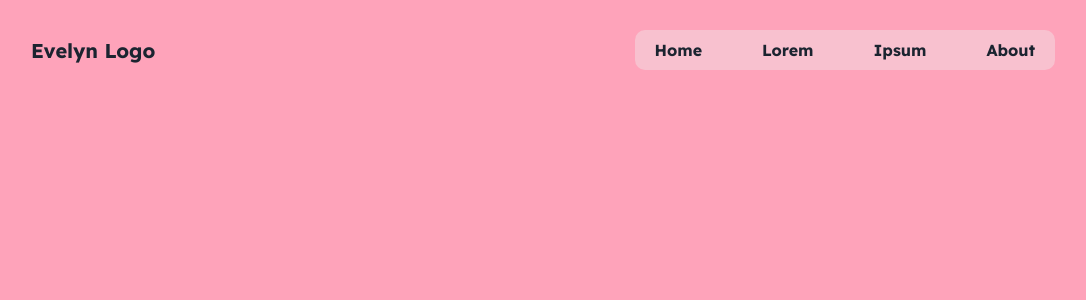
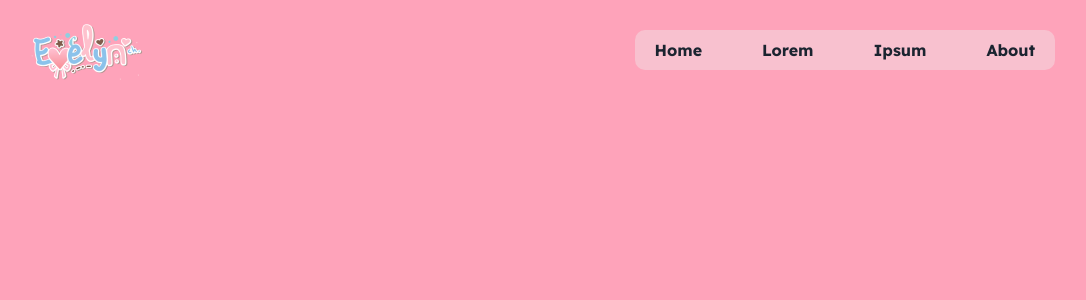
Before and after one commit to vrtpro/evelyn, a Vue app: page / in a window 1280 px wide. Shown: the top 300 px of the page, without its empty margins (97-1183 px from the left). Built offline with nearby package versions, Linux system fonts and the light colour scheme.

Commit message:
feat: add the logo

```diff
--- a/src/components/HeaderDefault.vue
+++ b/src/components/HeaderDefault.vue
@@ -3,6 +3,7 @@ import Container from './Container.vue';
 import Navigation from './Navigation.vue';
 
 import Icon from '../shared/Icon.vue';
+import logo from '../assets/logo.png';
 
 export default {
     name: 'HeaderDefault',
@@ -17,13 +18,22 @@ export default {
         Icon,
     },
     emits: ['toggle'],
+    data() {
+        return {
+            logo,
+        };
+    },
 };
 </script>
 
 <template>
     <header>
         <Container>
-            <h1><router-link to="#">Evelyn Logo</router-link></h1>
+            <h1>
+                <router-link to="#">
+                    <img :src="logo" alt="Evelyn Logo" />
+                </router-link>
+            </h1>
             <button @click="() => $emit('toggle')">
                 <Icon :name="toggleIcon" />
             </button>
@@ -46,6 +56,9 @@ header {
 
     h1 {
         font-size: 20px;
+        img {
+            height: 60px;
+        }
     }
 
     button {
--- a/src/styles/_reset.scss
+++ b/src/styles/_reset.scss
@@ -16,6 +16,10 @@ a {
 ul {
     list-style: none;
 }
+img {
+    display: block;
+}
+
 button {
     display: block;
     line-height: 0;
```
Also changed, not shown: src/assets/logo.png (added).
